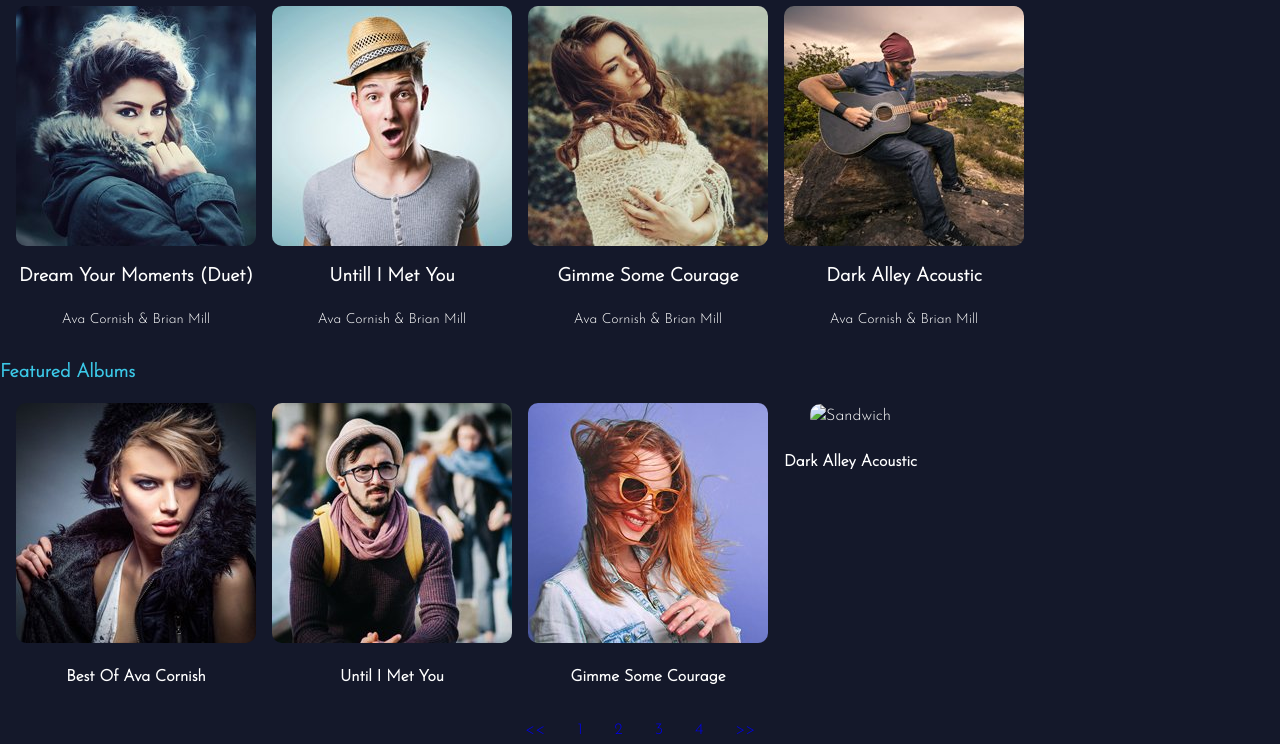
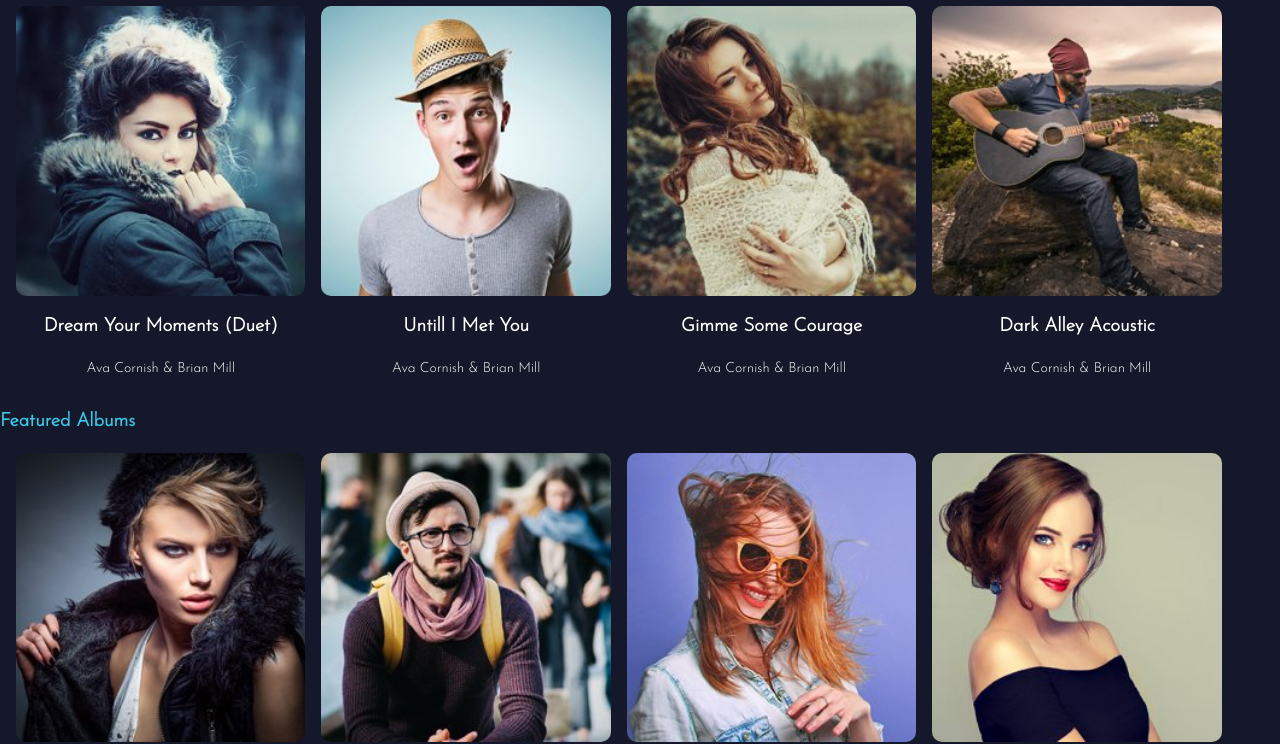
Before and after one commit to VietHung-1003/Musicstore, a plain HTML site: page index.html in a window 1280 px wide. Shown: the part 65-809 px from the top of the page. Drawn offline with Linux system fonts and the light colour scheme.

Commit message:
Music Store

```diff
--- a/CSS/style.css
+++ b/CSS/style.css
@@ -2,7 +2,7 @@
     font-family: 'Josefin Sans', sans-serif;
 }
 html, body{
-    font-weight: 480px;
+    font-weight: 480;
     line-height: 24px;
     color: #ffffff;
     background-color: #14182a;
@@ -69,7 +69,7 @@ html, body{
 }
 .item {
     float: left;
-    width: 22,9%;
+    width: 22.9%;
     padding: 0 8px;
     text-align: center;
 }
@@ -127,7 +127,7 @@ hr {
 }
 .about h3 {
     font-size: 24px;
-    margin: 10 px 0;
+    margin: 10px 0;
 }
 .about h4 {
     font-size: 20px;
@@ -146,7 +146,7 @@ hr {
 }
 .footer h3 {
     font-size: 24px;
-    font-weight: 400px;
+    font-weight: 400;
     margin: 10px 0;
 }
 .third {
--- a/index.html
+++ b/index.html
@@ -57,7 +57,7 @@
         <h4>Gimme Some Courage</h4>
     </div>
     <div class="item">
-        <img src="images/song4.jpg" alt="Sandwich">
+        <img src="images/song5.jpg" alt="Sandwich">
         <h4>Dark Alley Acoustic</h4>
     </div>
 </div>
```
